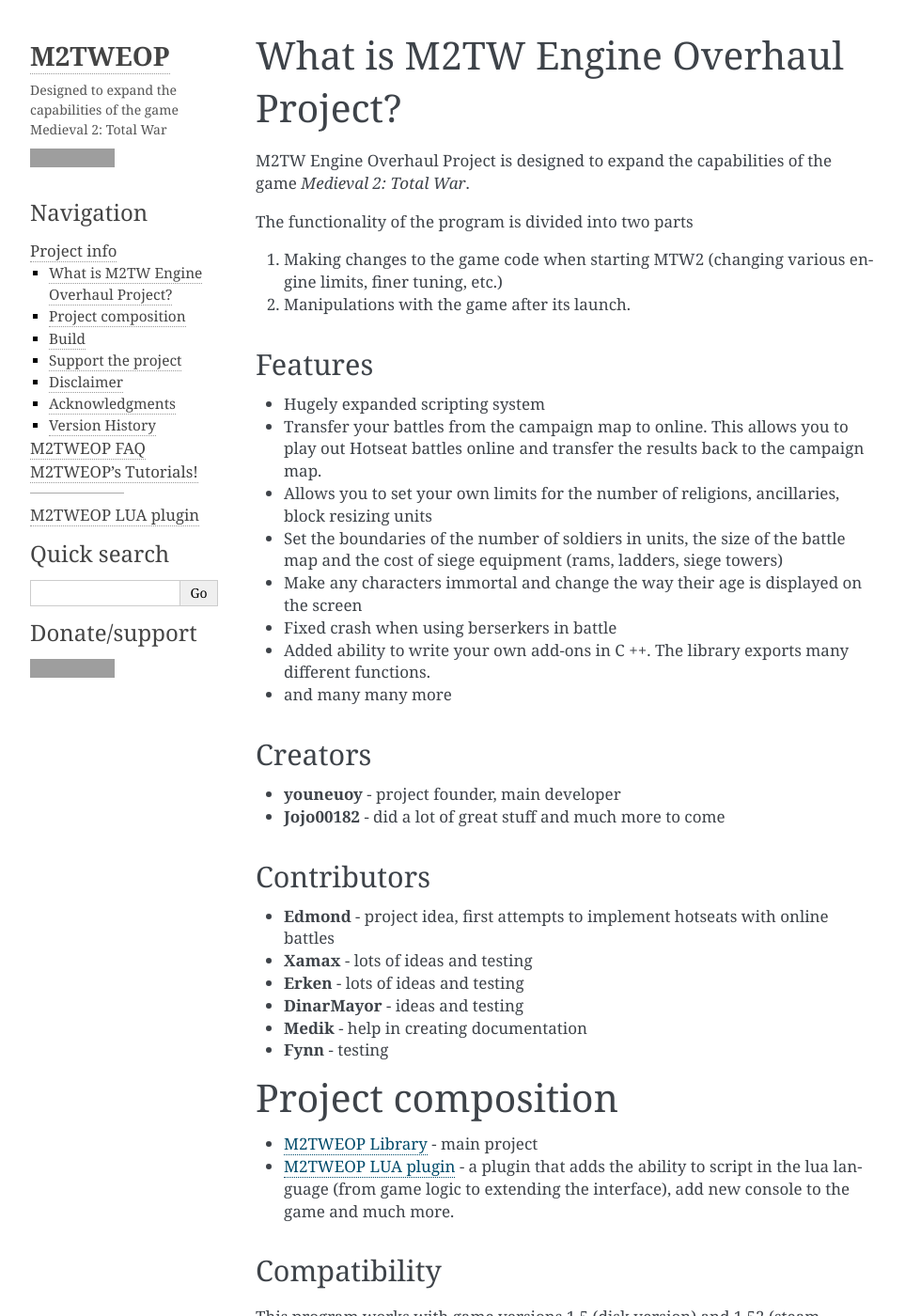
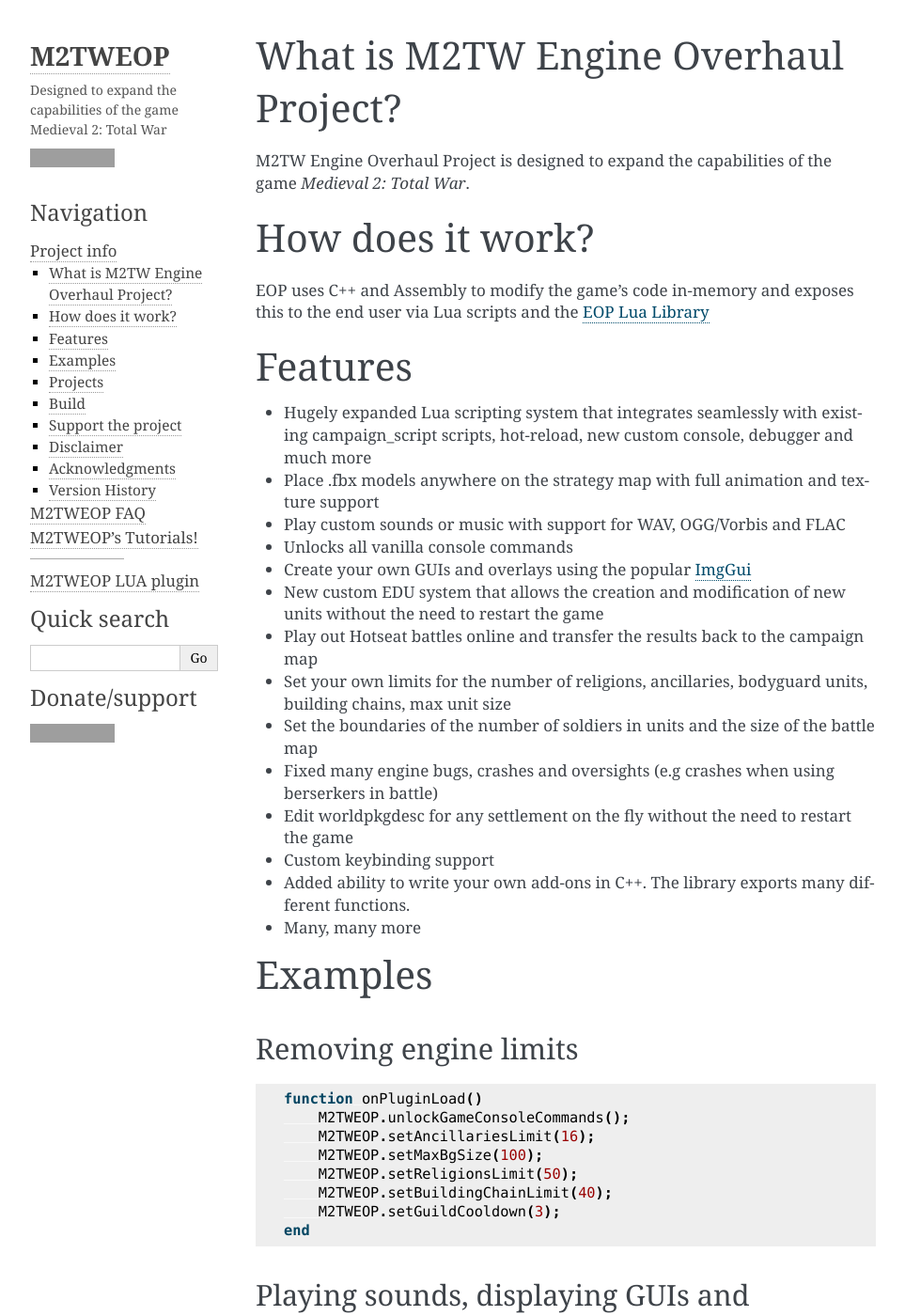
Before and after one commit to youneuoy/M2TWEOP-library, a Sphinx documentation site: the page built from documentationGenerator/EOPDocs/source/M2TWEOP.md, in a window 1280 px wide and 1400 px high. Shown: the whole window at 94% size, without its empty margins (148-1111 px from the left). Built offline with Sphinx 7.4.7, drawn with Linux system fonts in a browser that asks for light colours; some of the changed text lies outside the part shown; grey boxes are pictures that could not be loaded.

Commit message:
add Callistonian to contributors in docs

````diff
--- a/documentationGenerator/EOPDocs/source/M2TWEOP.md
+++ b/documentationGenerator/EOPDocs/source/M2TWEOP.md
@@ -2,48 +2,82 @@
 
 M2TW Engine Overhaul Project is designed to expand the capabilities of the game *Medieval 2: Total War*.
 
-The functionality of the program is divided into two parts
+## How does it work?
 
-1. Making changes to the game code when starting MTW2 (changing various engine limits, finer tuning, etc.)
-2. Manipulations with the game after its launch.
+EOP uses C++ and Assembly to modify the game's code in-memory and exposes this to the end user via Lua scripts and the [EOP Lua Library](https://youneuoy.github.io/M2TWEOP-library/_static/LuaLib/index.html)
 
+## Features
 
+* Hugely expanded Lua scripting system that integrates seamlessly with existing campaign_script scripts, hot-reload, new custom console, debugger and much more
+* Place .fbx models anywhere on the strategy map with full animation and texture support
+* Play custom sounds or music with support for WAV, OGG/Vorbis and FLAC
+* Unlocks all vanilla console commands
+* Create your own GUIs and overlays using the popular [ImgGui](https://github.com/ocornut/imgui)
+* New custom EDU system that allows the creation and modification of new units without the need to restart the game
+* Play out Hotseat battles online and transfer the results back to the campaign map
+* Set your own limits for the number of religions, ancillaries, bodyguard units, building chains, max unit size
+* Set the boundaries of the number of soldiers in units and the size of the battle map
+* Fixed many engine bugs, crashes and oversights (e.g crashes when using berserkers in battle)
+* Edit worldpkgdesc for any settlement on the fly without the need to restart the game
+* Custom keybinding support
+* Added ability to write your own add-ons in C++. The library exports many different functions.
+* Many, many more
 
-### Features
+## Examples
 
-* Hugely expanded scripting system
-* Transfer your battles from the campaign map to online. This allows you to play out Hotseat battles online and transfer the results back to the campaign map.
-* Allows you to set your own limits for the number of religions, ancillaries, block resizing units
-* Set the boundaries of the number of soldiers in units, the size of the battle map and the cost of siege equipment (rams, ladders, siege towers)
-* Make any characters immortal and change the way their age is displayed on the screen
-* Fixed crash when using berserkers in battle
-* Added ability to write your own add-ons in C ++. The library exports many different functions.
-* and many many more
+### Removing engine limits
+```lua
+function onPluginLoad()
+    M2TWEOP.unlockGameConsoleCommands();
+    M2TWEOP.setAncillariesLimit(16);
+    M2TWEOP.setMaxBgSize(100);
+    M2TWEOP.setReligionsLimit(50);
+    M2TWEOP.setBuildingChainLimit(40);
+    M2TWEOP.setGuildCooldown(3);
+end
+```
+### Playing sounds, displaying GUIs and spawning units
+```lua
+-- onGeneralAssaultsGeneral is a custom EOP event
+function onGeneralAssaultsGeneral(attacker, defender)
+        if(isNotNull(attacker)) then
+            -- Check if the character is a Nazgul
+            if(hasTrait(attacker, "NazgulRace")) then
+                -- Play a sound
+                playSound(nazgulScream);
+                -- Display some text
+                showWindow("The Nazgul have arrived.");
+                -- Spawn a new unit
+                spawnUnit('Gondor Infantry', 'Anorien' , 'Minas Tirith' ,3,4,1,1);
+        end
+    end
+end
+```
+For a full list of EOP Events, see [here](https://youneuoy.github.io/M2TWEOP-library/_static/LuaLib/index.html)
 
 ### Creators
-* **youneuoy** - project founder, main developer
-* **Jojo00182** - did a lot of great stuff and much more to come
+* **youneuoy** - Project founder, Main Developer
+* **Jojo00182** - Great code contributions, engine bugfixes, reversing structs and much more
+* **Medik** - Creating documentation, setting up continous integration
 
 ### Contributors
-* **Edmond** - project idea, first attempts to implement hotseats with online battles
-* **Xamax** - lots of ideas and testing
-* **Erken** - lots of ideas and testing
-* **DinarMayor** - ideas and testing
-* **Medik** - help in creating documentation
-* **Fynn** - testing
+* **Edmond** - Project idea, first attempts to implement hotseats with online battles
+* **Xamax** - Video tutorials, testing and many great suggestions
+* **Erken** - Excellent IMGUI tutorials, Lua examples and feedback
+* **DinarMayor** - Testing, great suggestions and examples
+* **Fynn** - Testing, early adopter and great suggestions
+* **Callistonian** - editing of documentation, lua examples and feedback
 
-## Project composition
-* [M2TWEOP Library](https://github.com/youneuoy/M2TWEOP-library) - main project
-* [M2TWEOP LUA plugin](https://github.com/youneuoy/M2TWEOP-luaPlugin) - a plugin that adds the ability to script in the lua language (from game logic to extending the interface), add new console to the game and much more.
+## Projects
+* [M2TWEOP Library](https://github.com/youneuoy/M2TWEOP-library) - Main project (C++ and Assembly)
+* [M2TWEOP LUA plugin](https://github.com/youneuoy/M2TWEOP-luaPlugin) - Allows you to write custom scripts in the Lua programming using M2TWEOP-library
 
 ### Compatibility
 
 This program works with game versions 1.5 (disk version) and 1.52 (steam version).
 
 ### Usage
-
-All program settings are set in the config files and scripts and are applied when the game starts. You can read more about this on the [forums](https://www.twcenter.net/forums/showthread.php?803575-Download-links-important-information-and-instructions-for-the-program-in-pictures).
-All changes made work correctly in an ongoing campaign, nothing breaks during updates, it’s enough just not to activate new features.
+* Check the [F.A.Q](https://youneuoy.github.io/M2TWEOP-library/faq.html#questions-and-answers)
 
 If you use an antivirus, add the program to the exceptions! There may be false positives.
 
@@ -51,17 +85,30 @@ If you use an antivirus, add the program to the exceptions! There may be false p
 The project uses the [GPL-3.0 License](https://www.gnu.org/licenses/gpl-3.0.html).
 
 ## Build
-M2TWEOP is developed in C++ and Assembly. You can get support for building/developing on the our [Discord](https://discord.gg/Epqjm8u2WK) server.
+
+**Requirements**
+
+M2TWEOP is developed in C++ and Assembly.
+
+* Microsoft Visual Studio 2019 (https://community.chocolatey.org/packages/visualstudio2019community)
+* DirectX SDK 2009 (https://community.chocolatey.org/packages/directx-sdk)
+
+Use Choco (https://chocolatey.org/install) for easy install.
+
+**How to build**
+1. Clone or download the project and extract it to a folder
+2. Run Developer Powershell for Visual Studio 2019 in Admin mode
+3. Navigate to where you have cloned/extracted the project
+4. Run buildEOP.ps1
+
+You can get support for building/developing on our [Discord](https://discord.gg/Epqjm8u2WK) server.
 
 ## Support the project
 
 It would be nice if all interested people supported the project in an accessible way (for example, you can test various changes, participate in planning new game mechanics or discuss them, sponsor development with money, etc.).
 * Come join the our [Discord](https://discord.gg/Epqjm8u2WK) server if you have questions or suggestions.
-* [Patreon](https://www.patreon.com/m2tweop)
-
 
 With the help of this program, it will probably be possible someday to give modders the opportunity to change the MTW2 gameplay beyond recognition.
-
 
 ## Disclaimer
 
````
Also changed, not shown: other parts of documentationGenerator/EOPDocs/source/M2TWEOP.md (+2 -1 lines), README.md (+1 -0 lines), 1 other file.
